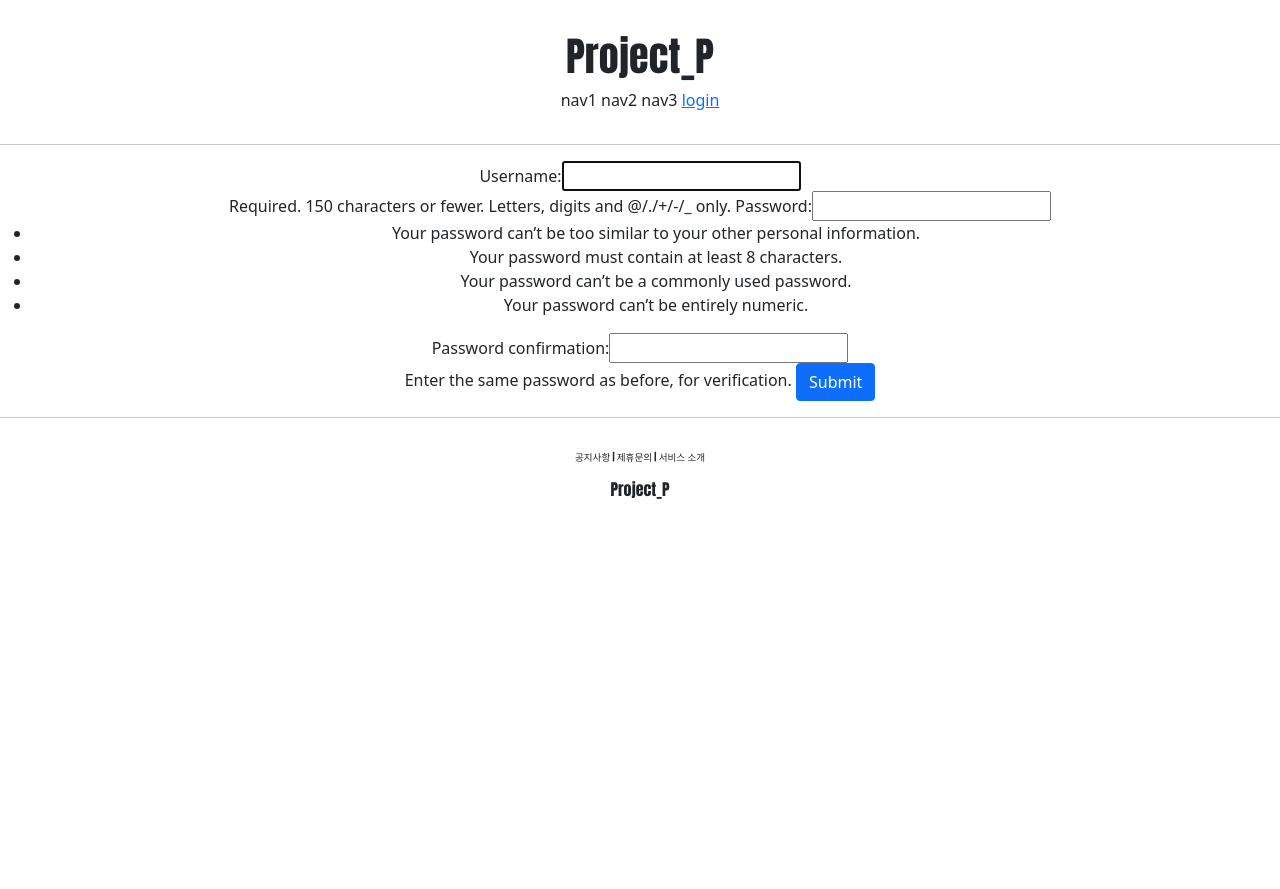
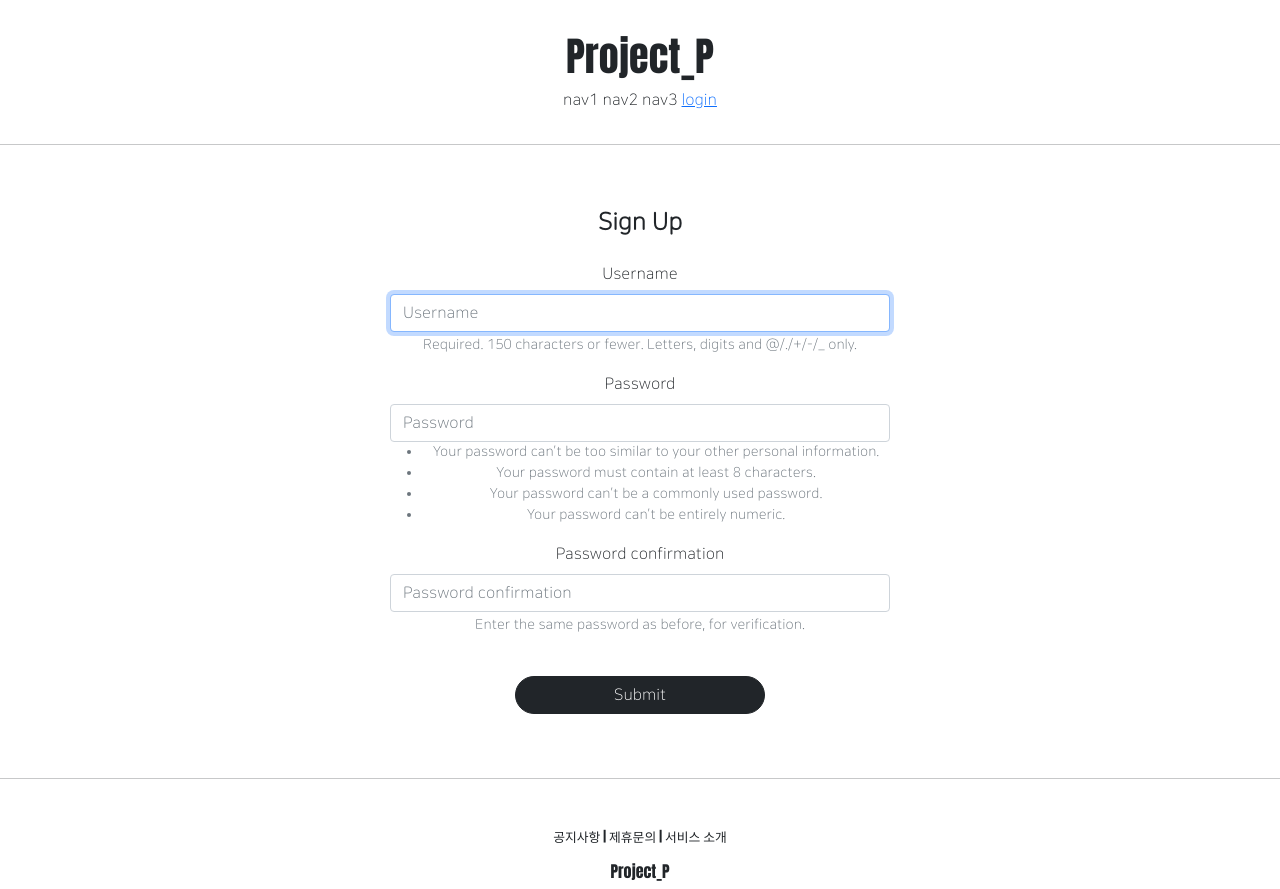
Before and after one commit to Hugekyung/project_P, a Django app: page /account/create/ in a window 1280 px wide. Before the commit the page ends 499 px from the top, so only its background shows below. Run offline with Django 3.2, Linux system fonts and the light colour scheme; some libraries are stand-ins or nearby versions.

Commit message:
django 23gang

```diff
--- a/accountapp/templates/accountapp/create.html
+++ b/accountapp/templates/accountapp/create.html
@@ -1,12 +1,16 @@
 {% extends 'base.html' %}
+{% load bootstrap4 %}
 
 {% block content %}
 
- <div style="text-align: center">
-     <form action="{% url 'accountapp:create' %}" method="post"> <!-- accountapp 내 create로 라우팅 -->
+ <div style="text-align: center; max-width: 500px; margin: 4rem auto">
+     <div class="mb-4"> <!-- mb-4: margin-bottom 4배 -->
+         <h4><b>Sign Up</b></h4>
+     </div>
+     <form action="" method="post"> <!-- accountapp 내 create로 라우팅 -->
         {% csrf_token %}
-        {{ form }}
-        <input type="submit" class="btn btn-primary">
+        {% bootstrap_form form %}
+        <input type="submit" class="btn btn-dark rounded-pill col-6 mt-4">
      </form>
  </div>
 {% endblock %}
--- a/project_P/settings.py
+++ b/project_P/settings.py
@@ -49,6 +49,7 @@ INSTALLED_APPS = [
     'django.contrib.sessions',
     'django.contrib.messages',
     'django.contrib.staticfiles',
+    'bootstrap4',
     'accountapp', # 새로 추가된 앱을 작성해줘야 사용할 수 있다.
 ]
 
--- a/static/base.css
+++ b/static/base.css
@@ -3,11 +3,11 @@
 }
 
 .footer_button {
-    font-size: .6rem;
+    font-size: .8rem;
 }
 
 .footer {
-    text-align: center; margin-top: 2rem;
+    text-align: center; margin-top: 3rem;
     font-family: 'Anton', sans-serif;
 }
 
--- a/templates/base.html
+++ b/templates/base.html
@@ -2,8 +2,8 @@
 <html lang="ko">
 
     {% include 'head.html' %} <!-- include를 통해 'head.html'파일에서 내용을 가져온다 -->
-
-    <body>
+    {% load static %}
+    <body style="font-family: 'NanumSquareRoundOTFL';">
 
         {% include 'header.html' %}
 
--- a/templates/head.html
+++ b/templates/head.html
@@ -13,4 +13,27 @@
     <!--  DEFALUT CSS LINK  -->
     <link rel="stylesheet" type="text/css" href="{% static 'base.css' %}">
     <!--  setting.py에 있는 STATIC_URLS의 주소와 'base.css'주소가 연결되어 최종 주소로써 전달된다.  -->
+
+    <style>
+        @font-face {
+            font-family: 'NanumSquareRoundOTFB';
+            src: local('NanumSquareRoundOTFB'),
+            url("{% static 'font/NanumSquareRoundOTFB.otf' %}") format("opentype");
+        }
+        @font-face {
+            font-family: 'NanumSquareRoundOTFEB';
+            src: local('NanumSquareRoundOTFEB'),
+            url("{% static 'font/NanumSquareRoundOTFEB.otf' %}") format("opentype");
+        }
+        @font-face {
+            font-family: 'NanumSquareRoundOTFL';
+            src: local('NanumSquareRoundOTFL'),
+            url("{% static 'font/NanumSquareRoundOTFL.otf' %}") format("opentype");
+        }
+        @font-face {
+            font-family: 'NanumSquareRoundOTFR';
+            src: local('NanumSquareRoundOTFR'),
+            url("{% static 'font/NanumSquareRoundOTFR.otf' %}") format("opentype");
+        }
+    </style>
 </head>
```
Also changed, not shown: accountapp/templates/accountapp/login.html (+6 -3 lines), static/font/NanumSquareRoundOTFB.otf (added), static/font/NanumSquareRoundOTFEB.otf (added), static/font/NanumSquareRoundOTFL.otf (added), static/font/NanumSquareRoundOTFR.otf (added).
